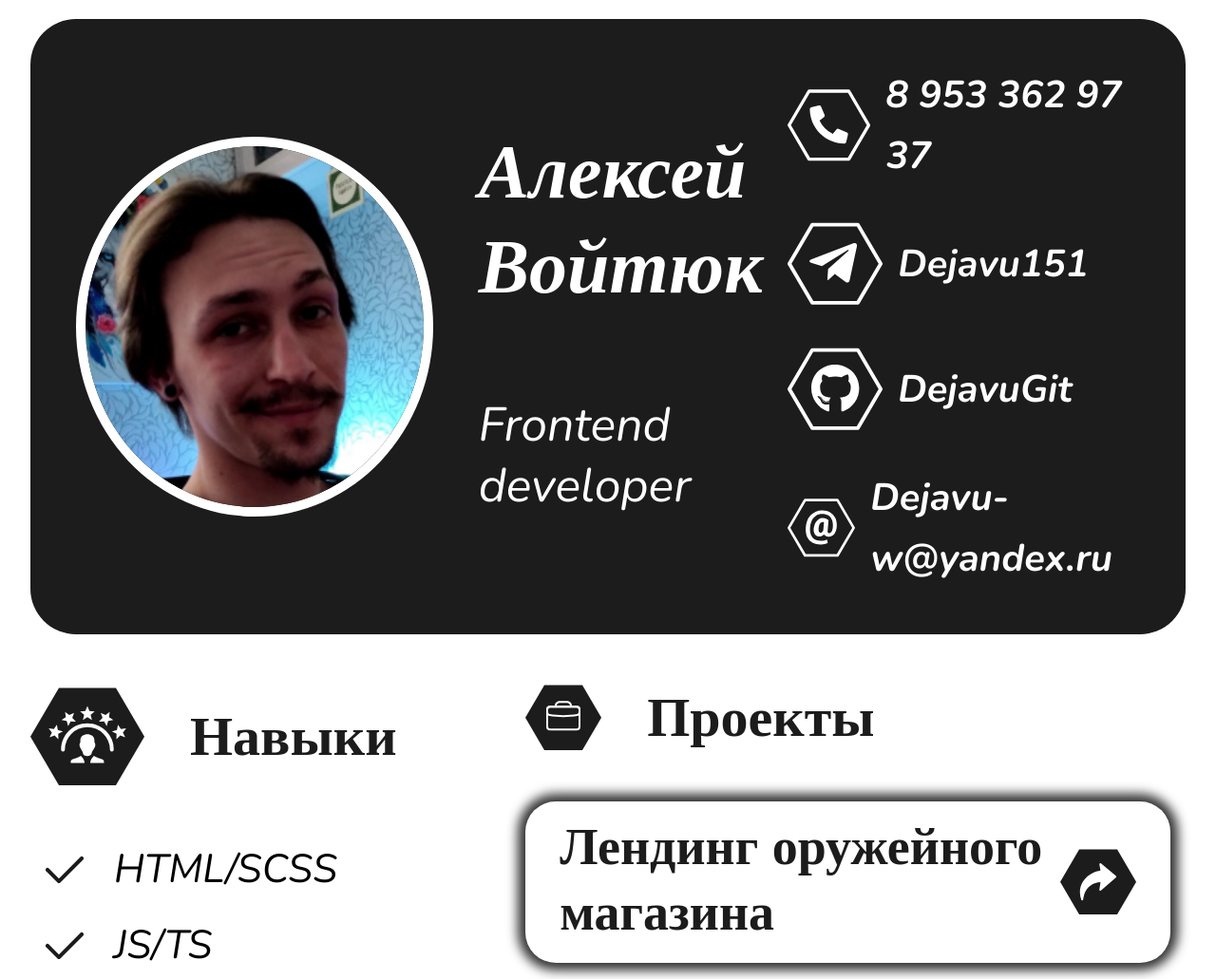
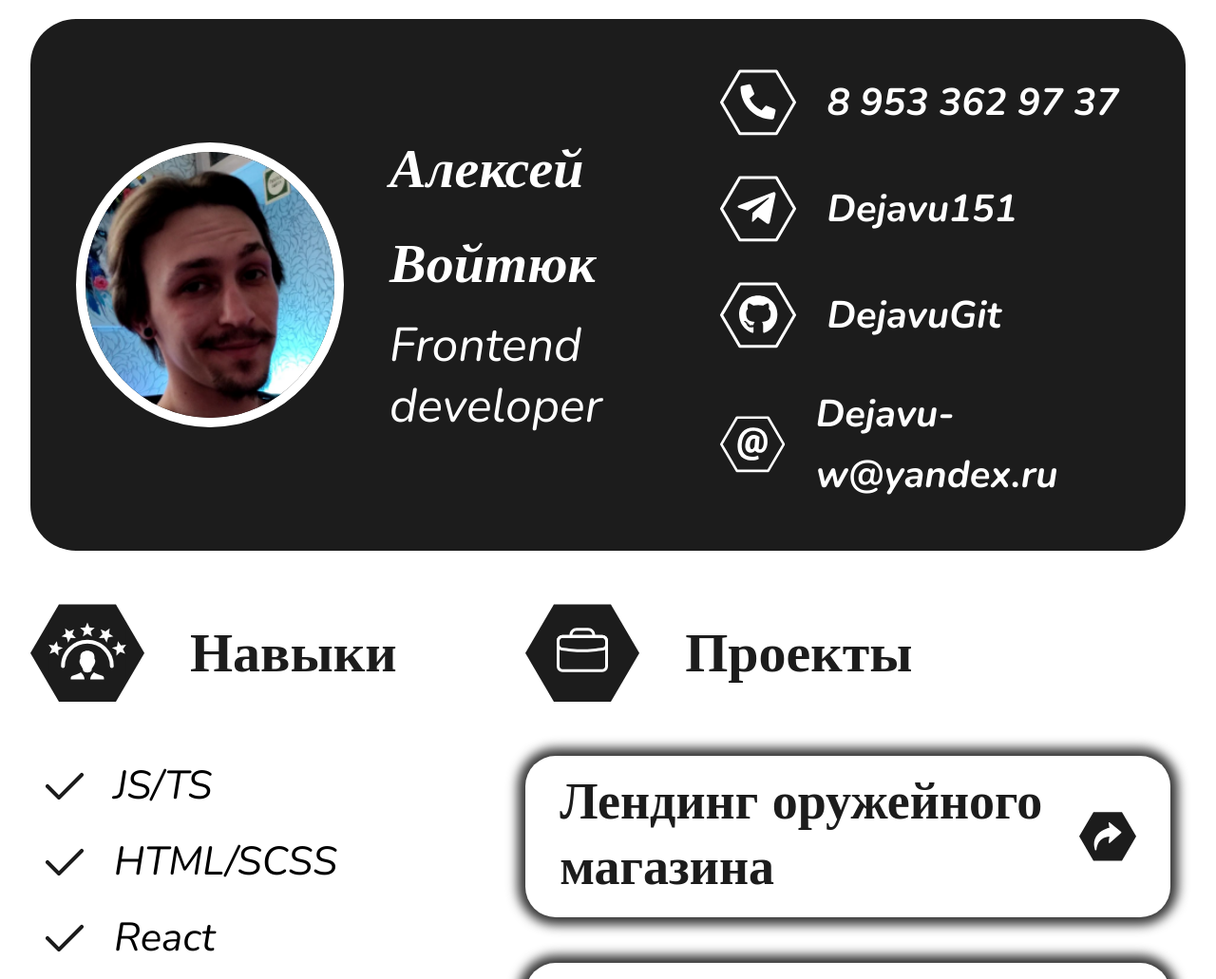
Before and after one commit to DejavuGit/res, a website: page app/index.html in a window 1280 px wide. Shown: the top 1031 px of the page at 95% size. Drawn offline with nearby package versions, Linux system fonts and the light colour scheme; files that its build step writes are made by us from their sources.

Commit message:
finish.2

```diff
--- a/app/index.html
+++ b/app/index.html
@@ -85,14 +85,15 @@
                     <svg class="check-svg">
                       <use xlink:href="images/sprite.svg#check"></use>
                     </svg>
-                    HTML/SCSS
+                    JS/TS
                   </li>
                   <li class="skills__item">
                     <svg class="check-svg">
                       <use xlink:href="images/sprite.svg#check"></use>
                     </svg>
-                    JS/TS
+                    HTML/SCSS
                   </li>
+
                   <li class="skills__item">
                     <svg class="check-svg">
                       <use xlink:href="images/sprite.svg#check"></use>
--- a/app/style.css
+++ b/app/style.css
@@ -77,9 +77,9 @@ body{
  padding: 0;
 }
 .header-svg{
- width: 100px;
- height: 100px;
- margin-right: 3rem;
+ width: 80px;
+ height: 80px;
+ margin-right: 2rem;
 }
 .check-svg{
  width: 40px;
@@ -99,8 +99,8 @@ body{
    top: 50%;
   }
  .header__img{
-  width: 400px;
-  height: 400px;
+  width: 300px;
+  height: 300px;
   margin-right: 3rem;
   border-radius: 50%;
   border: 10px solid #fff;
@@ -108,8 +108,8 @@ body{
 
 
  .header__name{
-  font-size: 80px;
-  margin-bottom: 6rem;
+  font-size: 58px;
+  margin-bottom: 1rem;
   line-height: 100px;
   font-weight: bold;
   font-style: italic;
@@ -139,13 +139,7 @@ body{
   color: rgb(255, 255, 255);
   font-weight: bold;
   font-size: 40px;
-  svg{
-   width: 100px;
-   height: 100px;
-   margin-right: 1rem;
-  //  fill: rebeccapurple;
-   fill: #333;
-  }
+
  }
 
 .main-info__wrap{
@@ -165,10 +159,7 @@ body{
 // }
 .project{
  margin-bottom: 4rem;
- svg{
-  width: 80px;
-  height: 80px;
- }
+
 }
 
 .title{
```
